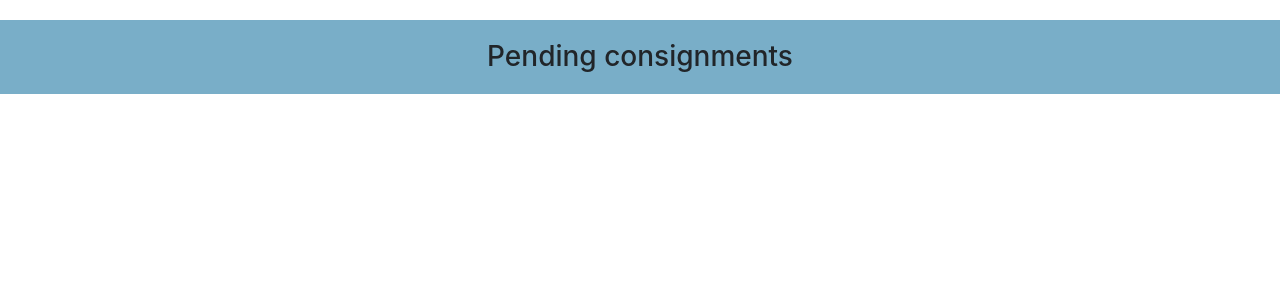
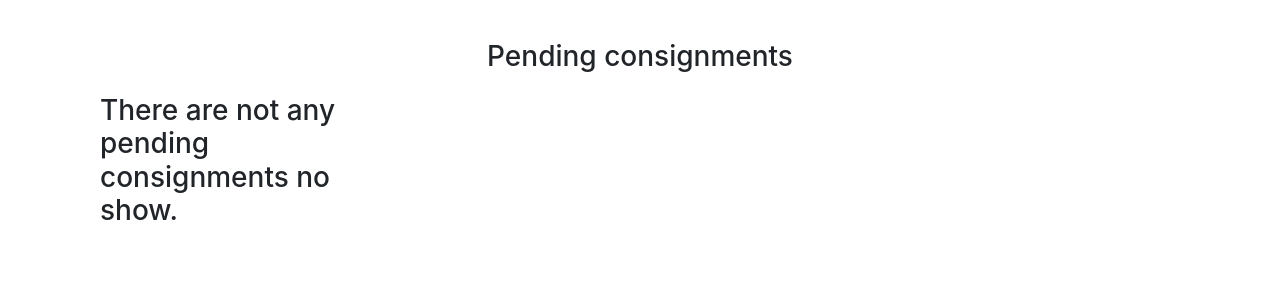
Before and after one commit to FreyaVasileva/django-logistics, a Django app: page /consignments/pending/ in a window 1280 px wide. Shown: the part 70-370 px from the top of the page. Run offline with Django 3.2, Linux system fonts and the light colour scheme; the visitor is signed in with stand-in values (Sample User, id 1); data that the repository does not hold is empty; some libraries are stand-ins or nearby versions.

Commit message:
Added Final Touches

```diff
--- a/consignment/models.py
+++ b/consignment/models.py
@@ -8,7 +8,7 @@ class Consignment(models.Model):
         ('delivered', 'DELIVERED'),
         ('cancelled', 'CANCELLED'),
     )
-    tracking_number = models.IntegerField(blank=False, unique=True)
+    tracking_number = models.IntegerField(blank=False, unique=True, error_messages={'unique': "already been register"})
     delivery_date = models.DateField(blank=False)
     status = models.CharField(choices=STATUS_CHOICES, max_length=20, default='pending_delivery')
     receiver = models.ForeignKey(User, limit_choices_to={'groups': 1}, on_delete=models.CASCADE)
--- a/static/css/main.css
+++ b/static/css/main.css
@@ -51,11 +51,13 @@ nav a:hover {
 }
 
 .grid {
+    padding-left: 100px;
+    padding-bottom: 40px;
   box-sizing: border-box;
   display: grid;
-  width: 100em;
-  grid-gap: 3rem;
-  grid-template-columns: repeat(auto-fit, minmax(30rem, 1fr));
+  width: 63em;
+  grid-gap: 1rem;
+  grid-template-columns: repeat(auto-fit, minmax(18rem, 0fr));
   align-items: start;
 }
 
@@ -126,11 +128,7 @@ nav a:hover {
     padding: 1rem;
   }
 
-  .grid {
+    .grid {
     grid-gap: 1rem;
   }
 }
-
-.consignments-page-color{
-    background-color: #79aec8;
-}
--- a/templates/consignments/cancelled-consignments.html
+++ b/templates/consignments/cancelled-consignments.html
@@ -3,6 +3,7 @@
 
 <h3 style="padding-top: 20px; text-align: center; margin: 20px 30px">Cancelled consignments</h3>
     <div class="grid">
+    {% if cancelled %}
         {% for consignment in cancelled %}
             <div class="grid-item">
                 <div class="card">
@@ -19,6 +20,9 @@
                 </div>
             </div>
         {% endfor %}
+    {% else %}
+        <h3>There are not any cancelled consignments no show.</h3>
+    {% endif %}
     </div>
 
 {% endblock %}
--- a/templates/consignments/details-consignment.html
+++ b/templates/consignments/details-consignment.html
@@ -1,12 +1,10 @@
 {% extends 'shared/site.html' %}
 {% block site_content %}
-    <div class="d-flex">
-        <div class="d-inline p-2 w-50">
+    <div  class="d-flex" style="width: 90%;margin: 20px 30px; max-width: 1000px; background: #f1f1f1;position: absolute;top: 50%;left: 50%;transform: translate(-50%,-50%);padding: 30px 30px;box-sizing: border-box;border-radius: 8px;text-align: center;box-shadow: 0 0 20px #000000b3;font-weight: 200;border:1px solid gray;margin: 8px 0;font-size: 18px;text-transform: uppercase;">
             <h5><u>Tracking number:</u> {{ consignment.tracking_number }}</h5>
             <h5><u>Delivery date:</u> {{ consignment.delivery_date }}</h5>
             <h5><u>Receiver:</u> {{ consignment.receiver }}</h5>
             <h5>{% include 'consignments/status-consignment.html' %}</h5>
-
             <div class="btn-group">
                 <button class="btn btn-outline-secondary btn-sm"><a href="{% url 'edit consignment' consignment.id %}">Edit</a>
                 </button>
@@ -15,6 +13,6 @@
                 </button>
                 <br><br>
             </div>
-        </div>
     </div>
+
 {% endblock %}
--- a/templates/consignments/pending-consignments.html
+++ b/templates/consignments/pending-consignments.html
@@ -1,9 +1,10 @@
 {% extends 'shared/site.html' %}
 {% block site_content %}
 
-<div class="consignments-page-color">
+
     <h3 style="padding-top: 20px; text-align: center; margin: 20px 30px">Pending consignments</h3>
     <div class="grid">
+        {% if pending %}
             {% for consignment in pending %}
                 <div class="grid-item">
                     <div class="card">
@@ -15,13 +16,15 @@
                             {% include 'consignments/status-consignment.html' %}
                             {% if is_worker %}
                                 <button class="btn btn-outline-secondary btn-sm"><a
-                                href="{% url 'consignment details' consignment.id %}">Details</a></button><br><br>
+                                        href="{% url 'consignment details' consignment.id %}">Details</a></button>
+                                <br><br>
                             {% endif %}
                         </div>
                     </div>
                 </div>
             {% endfor %}
-</div>
-
+        {% else %}
+            <h3>There are not any pending consignments no show.</h3>
+        {% endif %}
     </div>
 {% endblock %}
```
Also changed, not shown: consignment/form.py (+0 -18 lines), templates/consignments/create_consignment.html (+10 -0 lines), templates/consignments/delivered-consignments.html (+8 -4 lines), templates/consignments/edit_consignment.html (+9 -1 lines), media/users/6a4665bf949fcd2a5ae4ad789e64edd6.jpg (added). Lines whose indentation alone changed are shown as unchanged.
